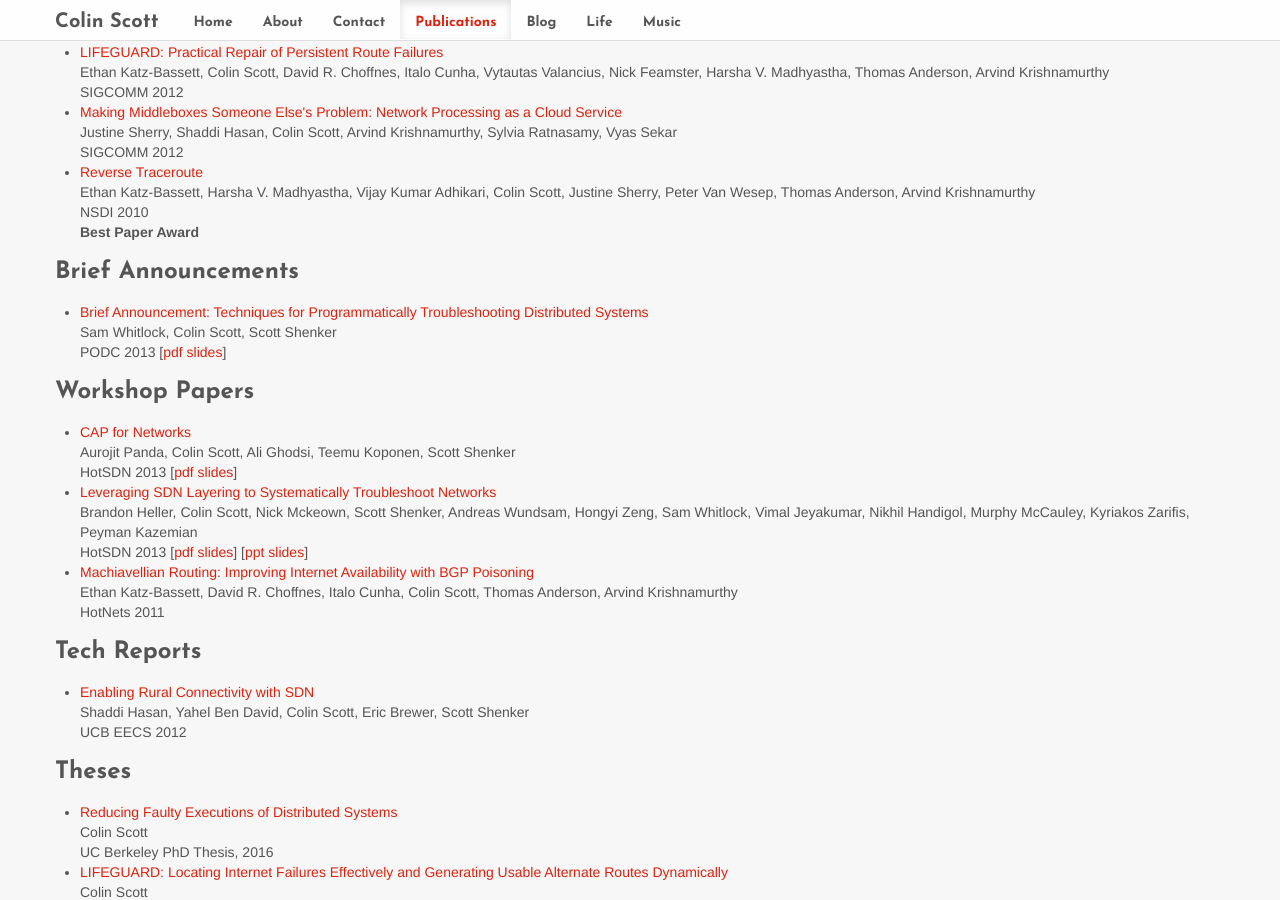
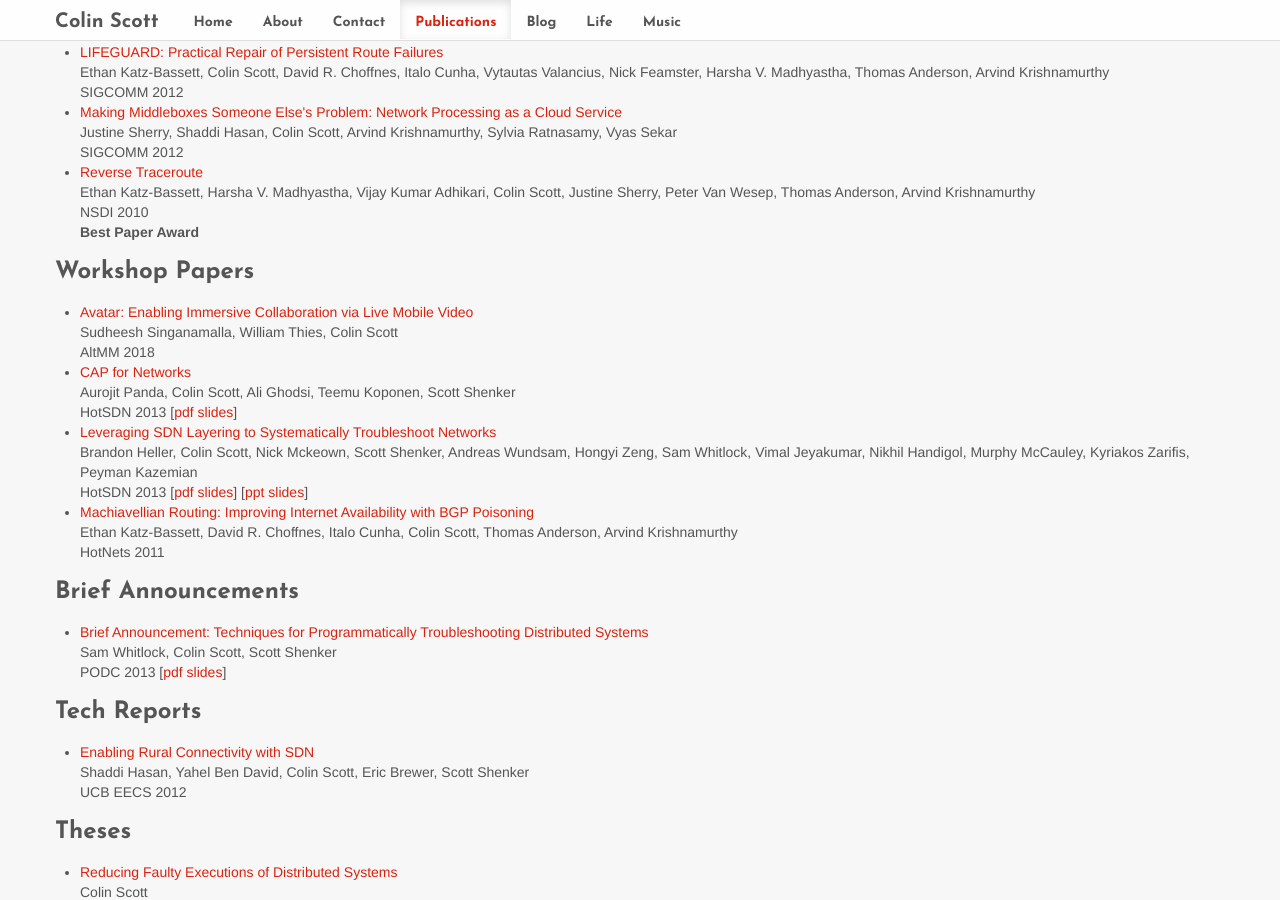
Before and after one commit to colin-scott/personal_website, a Jekyll site: the page built from publications.html, in a window 1280 px wide and 900 px high, scrolled down 458 px. Built offline with Jekyll 4.4.1, drawn with Linux system fonts in a browser that asks for light colours; Markdown is read by kramdown in place of the engine named in the settings.

Commit message:
Add Sudheesh's workshop paper

```diff
--- a/publications.html
+++ b/publications.html
@@ -71,17 +71,13 @@ description: "Colin Scott's projects and publications"
     <b>Best Paper Award</b></br>
     </li>
 </ul>
-<h3>Brief Announcements</h3>
-<ul>
-    <li><a href="https://www.eecs.berkeley.edu/~rcs/research/podc13.pdf">Brief Announcement: Techniques for Programmatically Troubleshooting
-    Distributed Systems</a></br>
-    Sam Whitlock, Colin Scott, Scott Shenker</br>
-    PODC 2013 [<a
-      href="https://www.eecs.berkeley.edu/~rcs/research/PODC_Presentation.pdf">pdf slides</a>]</br>
-    </li>
-</ul>
 <h3>Workshop Papers</h3>
 <ul>
+   <li><a href="https://www.eecs.berkeley.edu/~rcs/altmm18.pdf">Avatar: Enabling Immersive Collaboration via Live Mobile Video</a></br>
+   Sudheesh Singanamalla, William Thies, Colin Scott</br>
+   AltMM 2018
+   </li>
+
    <li><a href="https://www.eecs.berkeley.edu/~rcs/research/cap-paper.pdf">CAP for Networks</a></br>
    Aurojit Panda, Colin Scott, Ali Ghodsi, Teemu Koponen, Scott Shenker</br>
    HotSDN 2013 [<a
@@ -102,6 +98,15 @@ description: "Colin Scott's projects and publications"
    Ethan Katz-Bassett, David R. Choffnes, Italo Cunha, Colin Scott,  Thomas Anderson,  Arvind Krishnamurthy</br>
    HotNets 2011</br>
    </li>
+</ul>
+<h3>Brief Announcements</h3>
+<ul>
+    <li><a href="https://www.eecs.berkeley.edu/~rcs/research/podc13.pdf">Brief Announcement: Techniques for Programmatically Troubleshooting
+    Distributed Systems</a></br>
+    Sam Whitlock, Colin Scott, Scott Shenker</br>
+    PODC 2013 [<a
+      href="https://www.eecs.berkeley.edu/~rcs/research/PODC_Presentation.pdf">pdf slides</a>]</br>
+    </li>
 </ul>
 <h3>Tech Reports</h3>
 <ul>
```
